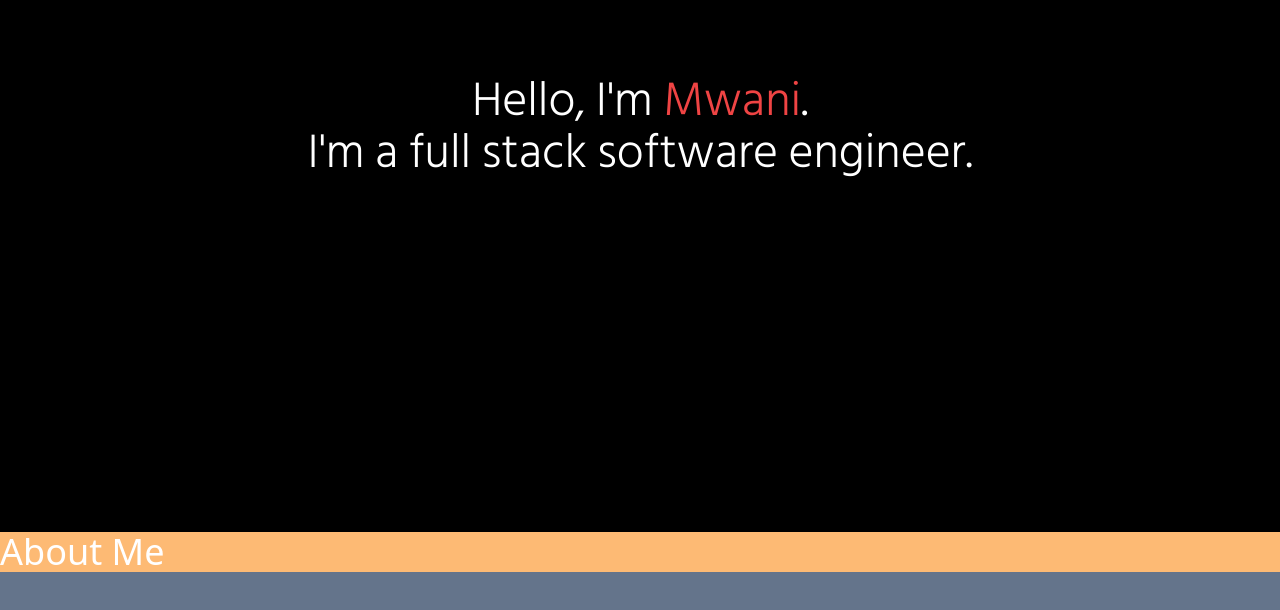
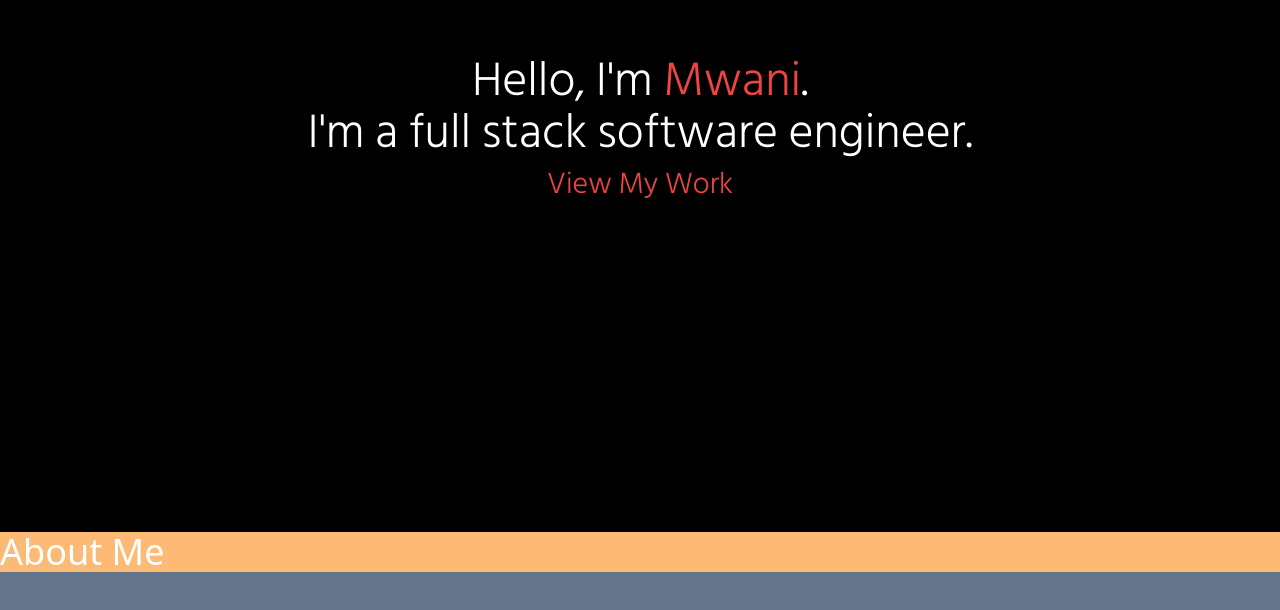
Before and after one commit to MwaniN/profile-page, a React (Vite) app: page / in a window 1280 px wide. Shown: the part 268-878 px from the top of the page. Built offline with nearby package versions, Linux system fonts and the light colour scheme.

Commit message:
Used scroll-to-hash-element

```diff
--- a/src/main.tsx
+++ b/src/main.tsx
@@ -3,12 +3,11 @@ import ReactDOM from 'react-dom/client'
 import App from './App.tsx'
 import './index.css'
 import { RouterProvider, createBrowserRouter } from 'react-router-dom'
-import About from './routes/About.tsx'
 
 const router = createBrowserRouter([
   {path: "/", element: <App />},
-  {path: "/#about", element: <About />},
-  {path: "/#main", element: <App />}
+  {path: "/#about"},
+  {path: "/#main"}
 ])
 
 ReactDOM.createRoot(document.getElementById('root')!).render(
--- a/src/routes/Main.tsx
+++ b/src/routes/Main.tsx
@@ -1,20 +1,25 @@
 import React from 'react';
-
+import { Link } from 'react-router-dom';
+import ScrollToHashElement from '../scrollToHashElement/scrollToHashElement.tsx';
 
 function Main() {
 
   return (
 
-    <div id="main" className="bg-black min-h-screen min-w-screen">
-      <canvas id="canvas" className="h-100% w-100% absolute"></canvas>
+    <div id="main" className="bg-black min-h-screen min-w-screen z-20">
+      <canvas id="canvas" className="h-100% w-100% absolute z-10"></canvas>
+      <ScrollToHashElement />
     <div className="flex h-screen">
-      <div className="m-auto z-10">
+      <div className="m-auto">
       <h1 className="text-5xl tracking-normal text-center text-white font-hindSilliguri font-thin leading-10 mx-2">
       Hello, I'm <span className="text-5xl text-red-500 font-hindSilliguri font-thin leading-10 tracking-normal inline-block">Mwani</span>.
     </h1>
     <h1 className="text-5xl tracking-normal text-white text-center font-hindSilliguri font-thin leading-15 my-2 mx-2">
       I'm a full stack software engineer.
     </h1>
+    <button className='text-3xl m-auto text-red-500 font-hindSilliguri font-thin leading-10 tracking-normal block'>
+        <Link to="/#about">View My Work</Link>
+        </button>
       </div>
     </div>
     </div>
--- /dev/null
+++ b/src/scrollToHashElement/scrollToHashElement.tsx
@@ -0,0 +1,30 @@
+import { useLayoutEffect } from 'react';
+import { useLocation } from 'react-router-dom';
+
+const ScrollToHashElement = () => {
+  const location = useLocation();
+
+  useLayoutEffect(() => {
+    const { hash } = location;
+
+    const removeHashCharacter = (str) => {
+      const result = str.slice(1);
+      return result;
+    };
+
+    if (hash) {
+      const element = document.getElementById(removeHashCharacter(hash));
+
+      if (element) {
+        element.scrollIntoView({
+          behavior: 'smooth',
+          inline: 'nearest',
+        });
+      }
+    }
+  }, [location]);
+
+  return null;
+};
+
+export default ScrollToHashElement;
```
